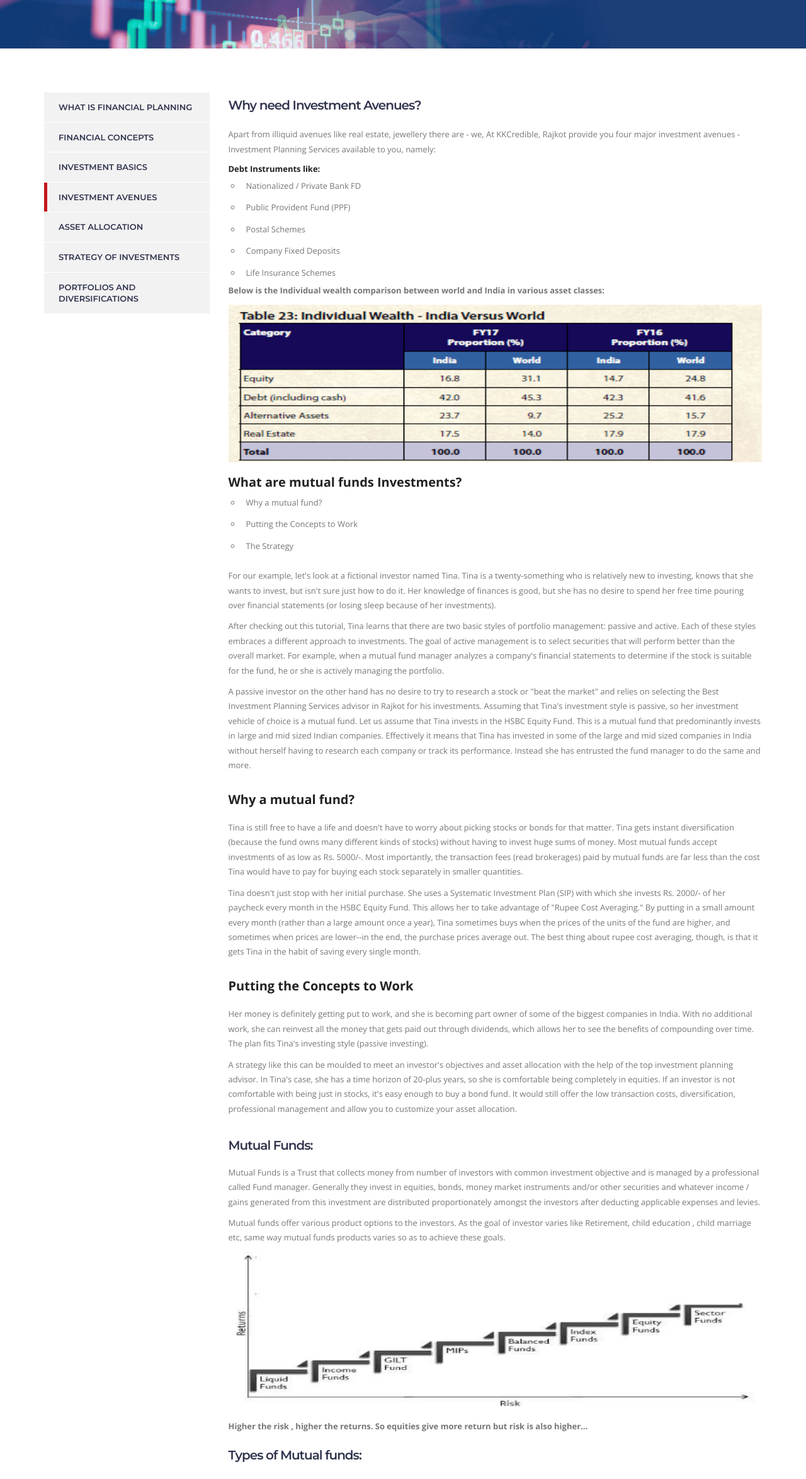
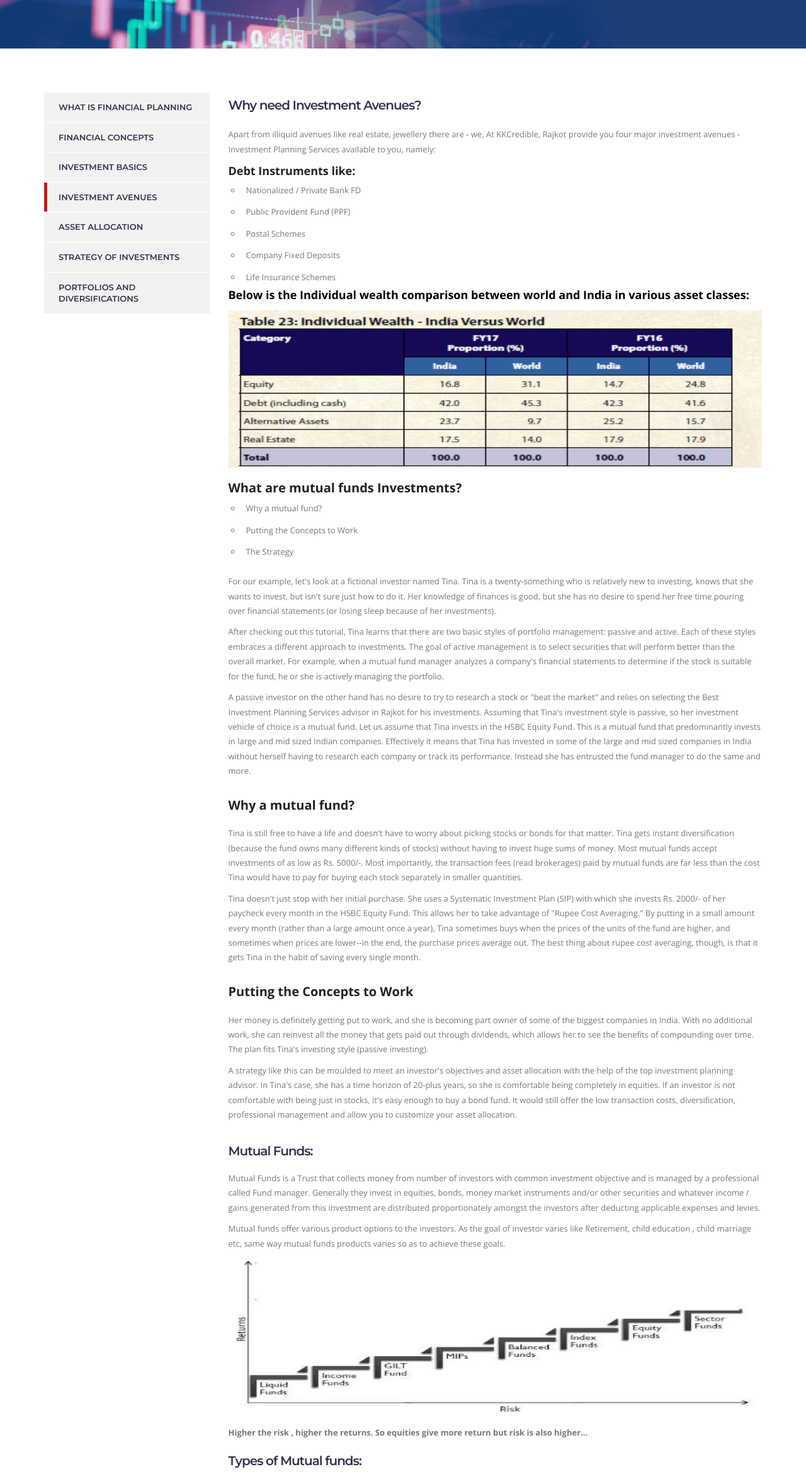
Before and after one commit to kkcredible/kkcredible.github.io, a website: page investment-avenues.html in a window 1280 px wide. Shown: the part 325-2674 px from the top of the page at 63% size. Drawn offline with nearby package versions, Linux system fonts and the light colour scheme; files whose address does not match are found by name.

Commit message:
Update investment-avenues.html

```diff
--- a/investment-avenues.html
+++ b/investment-avenues.html
@@ -328,7 +328,7 @@
                                 Apart from illiquid avenues like real estate, jewellery there are - we, At KKCredible, Rajkot provide you  four major investment avenues - Investment Planning Services available to you, namely:
                             </p>
 
-                            <strong>Debt Instruments like:</strong>
+                            <strong style="font-size:18px">Debt Instruments like:</strong><br>
 
                             <ul class="circle">
                                 <li class="p-3">Nationalized / Private Bank FD</li>
@@ -338,7 +338,7 @@
                                 <li class="p-3">Life Insurance Schemes</li>
                             </ul>
 
-                            <p><b>
+                            <p><b style="font-size:18px; color:#000000;">
                                 Below is the Individual wealth comparison between world and India in various asset classes:
 				    </b></p>
 
@@ -406,7 +406,7 @@
                             <br><br>
 
 
-                            <h3 style="font-size:20px;">Types of Mutual funds:</h3>
+                            <h3 style="font-size:20px; color:">Types of Mutual funds:</h3>
 
                             <ul class="circle">
                                 <li class="p-3">Open Ended MF Vs Close Ended MF</li>
@@ -425,7 +425,7 @@
                             </ul>
                             <br>
 
-                            <img src='images/services/mutual-funds-type.jpg' alt='Mutual-Fund-Types' width="450px" height='250px'>
+                            <img src='images/services/mutual-funds-type.jpg' alt='Mutual-Fund-Types' width="450px" height='350px'>
                         </div>
                     </div>
                 </div>
```
